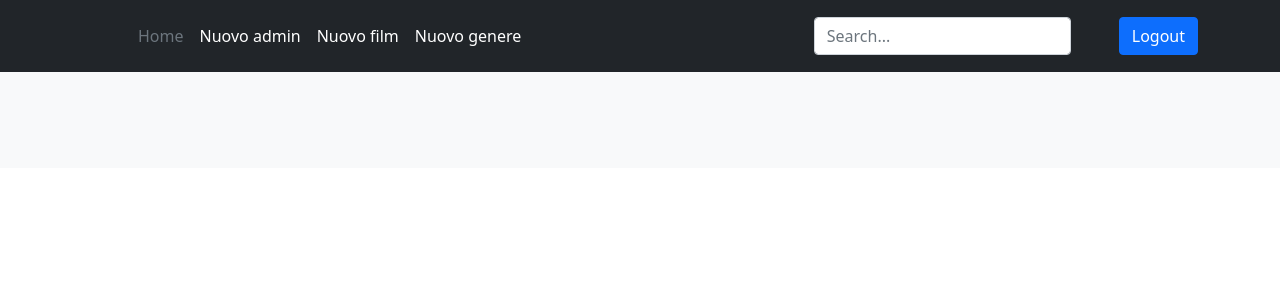
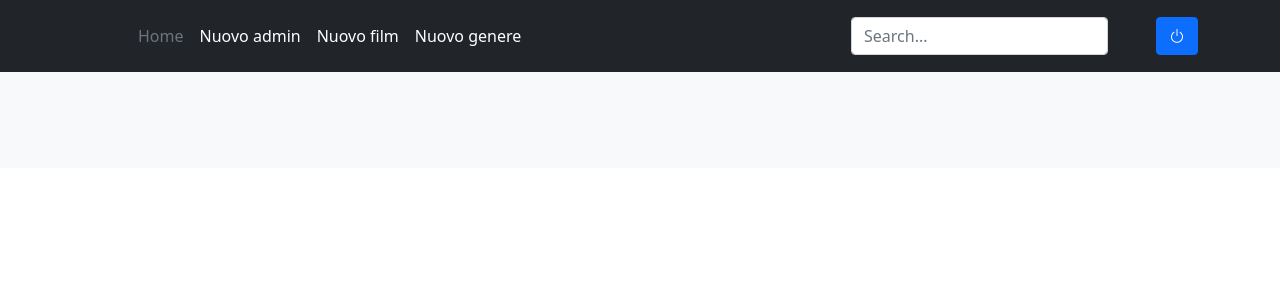
Before and after one commit to davidelomundo/InstantFlow, a PHP site: page /admin/logged.php in a window 1280 px wide. Shown: the top 300 px of the page. Run offline with PHP 8.4, Linux system fonts and the light colour scheme; the visitor is signed in with stand-in values (Sample User, id 1); data that the repository does not hold is empty; some libraries are stand-ins or nearby versions.

Commit message:
aggiunte icone

```diff
--- a/admin/logged.php
+++ b/admin/logged.php
@@ -49,7 +49,7 @@ if(isset($_GET["ricerca"]) && !empty($_GET["ricerca"])) {
               <div class="d-flex justify-content-between align-items-center">
                 <div class="btn-group">
                   <a type="button" class="btn btn-sm btn-outline-primary" href="addGenre.php">Aggiungi genere</a>
-                  <a type="button" class="btn btn-sm btn-outline-danger" href=<?= "?removeFilm=" . $film["id"]?>>Elimina</a>
+                  <a type="button" class="btn btn-sm btn-outline-danger" href=<?= "?removeFilm=" . $film["id"]?>><i class="bi bi-trash"></i></a>
                 </div>
                 <small class="text-muted"><?php echo date('d/m/Y', strtotime($film["dataUscita"])) ?></small>
               </div>
--- a/includes/header.php
+++ b/includes/header.php
@@ -5,6 +5,7 @@
     <meta http-equiv="X-UA-Compatible" content="IE=edge">
     <meta name="viewport" content="width=device-width, initial-scale=1.0">
     <link href="https://cdn.jsdelivr.net/npm/bootstrap@5.0.0-beta3/dist/css/bootstrap.min.css" rel="stylesheet" integrity="sha384-eOJMYsd53ii+scO/bJGFsiCZc+5NDVN2yr8+0RDqr0Ql0h+rP48ckxlpbzKgwra6" crossorigin="anonymous">
+    <link rel="stylesheet" href="https://cdn.jsdelivr.net/npm/bootstrap-icons@1.4.1/font/bootstrap-icons.css">
     <script src="https://cdn.jsdelivr.net/npm/bootstrap@5.0.0-beta3/dist/js/bootstrap.bundle.min.js" integrity="sha384-JEW9xMcG8R+pH31jmWH6WWP0WintQrMb4s7ZOdauHnUtxwoG2vI5DkLtS3qm9Ekf" crossorigin="anonymous"></script>
     <title>InstantFlow</title>
 </head>
--- a/includes/navbarAdmin.php
+++ b/includes/navbarAdmin.php
@@ -17,7 +17,7 @@
         <input type="search" name="ricerca" class="form-control form-control-dark" placeholder="Search...">
       </form>
 
-      <a type="button" href="destruct.php" class="btn btn-primary">Logout</a>
+      <a type="button" href="destruct.php" class="btn btn-primary"><i class="bi bi-power"></i></a>
     </div>
   </div>
 </header>
```
Also changed, not shown: includes/navbar.php (+4 -4 lines).
